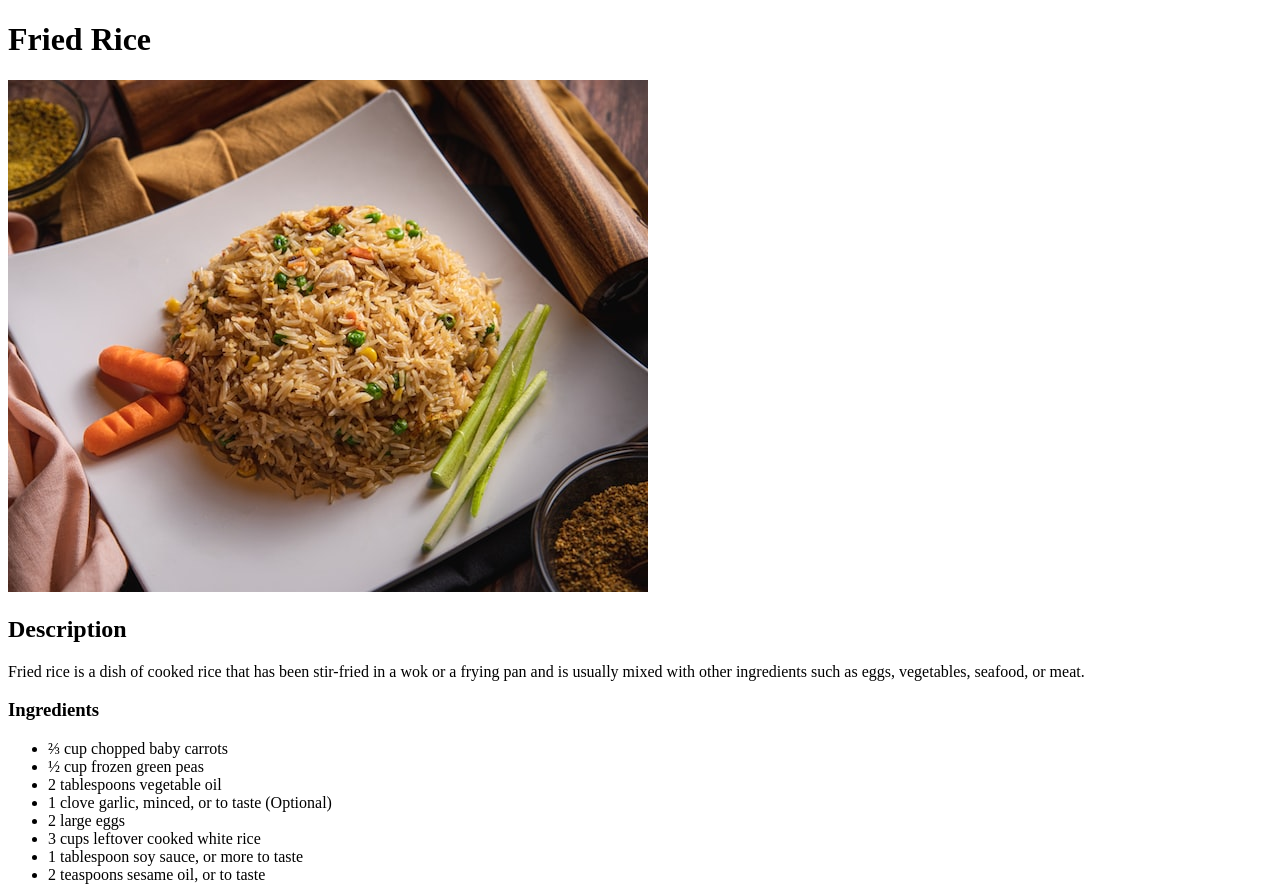
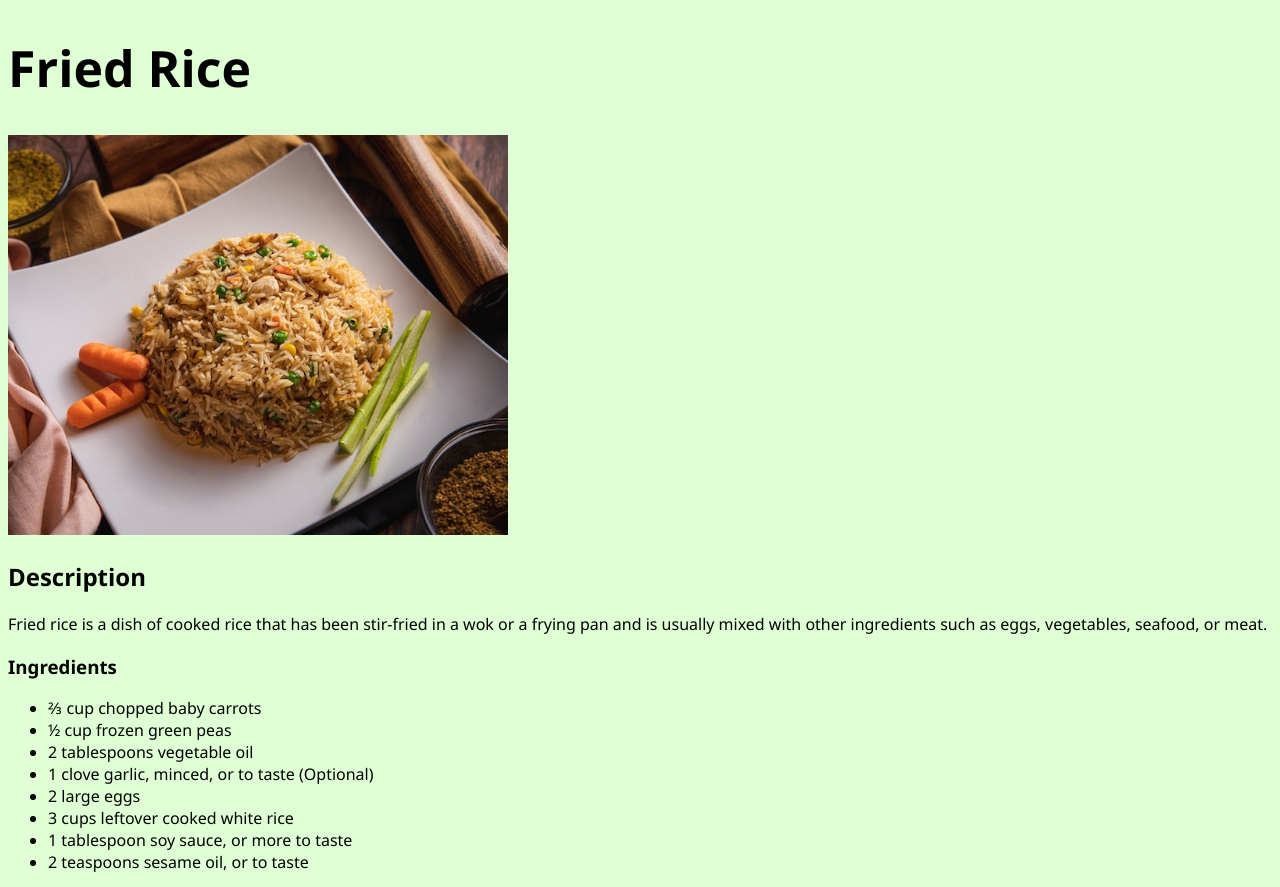
Before and after one commit to yasmin83y/odin-recipes, a plain HTML site: page recipes/friedrice.html in a window 1280 px wide. Shown: the top 887 px of the page. Drawn offline with Linux system fonts and the light colour scheme.

Commit message:
Edit recipes

```diff
--- a/recipes/friedrice.html
+++ b/recipes/friedrice.html
@@ -5,8 +5,9 @@
     <meta http-equiv="X-UA-Compatible" content="IE=edge">
     <meta name="viewport" content="width=device-width, initial-scale=1.0">
     <title>Fried Rice</title>
+    <link rel="stylesheet" href="styles.css">
 </head>
-<body>
+<body id="friedrice">
     <h1>Fried Rice</h1>
 
     <img src="../images/friedrice.jpg" alt="Fried Rice">
--- /dev/null
+++ b/recipes/styles.css
@@ -0,0 +1,24 @@
+body {
+    font-family: 'Segoe UI', Tahoma, Geneva, Verdana, sans-serif;
+}
+
+#fishandchips {
+    background-color: rgb(255, 249, 218);
+}
+
+#friedrice {
+    background-color: rgb(223, 255, 212);
+}
+
+#chocolatecake {
+    background-color: rgb(255, 228, 189);
+}
+
+h1 {
+    font-size: 50px;
+}
+
+img {
+    height: auto;
+    width: 500px;
+}
```
Also changed, not shown: recipes/chocolatecake.html (+2 -1 lines), recipes/fishandchips.html (+2 -1 lines), images/chocolatecake.jpg.
